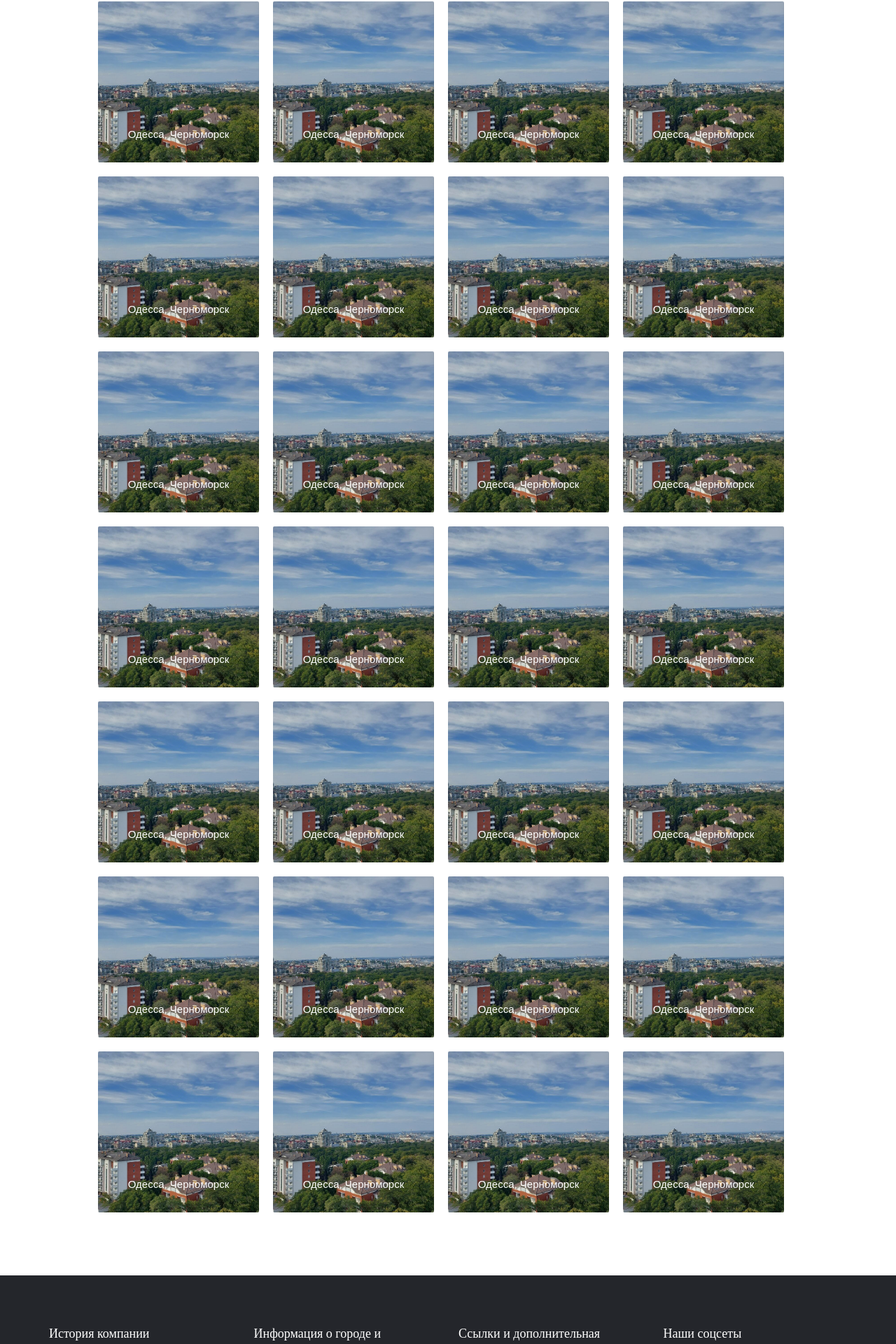
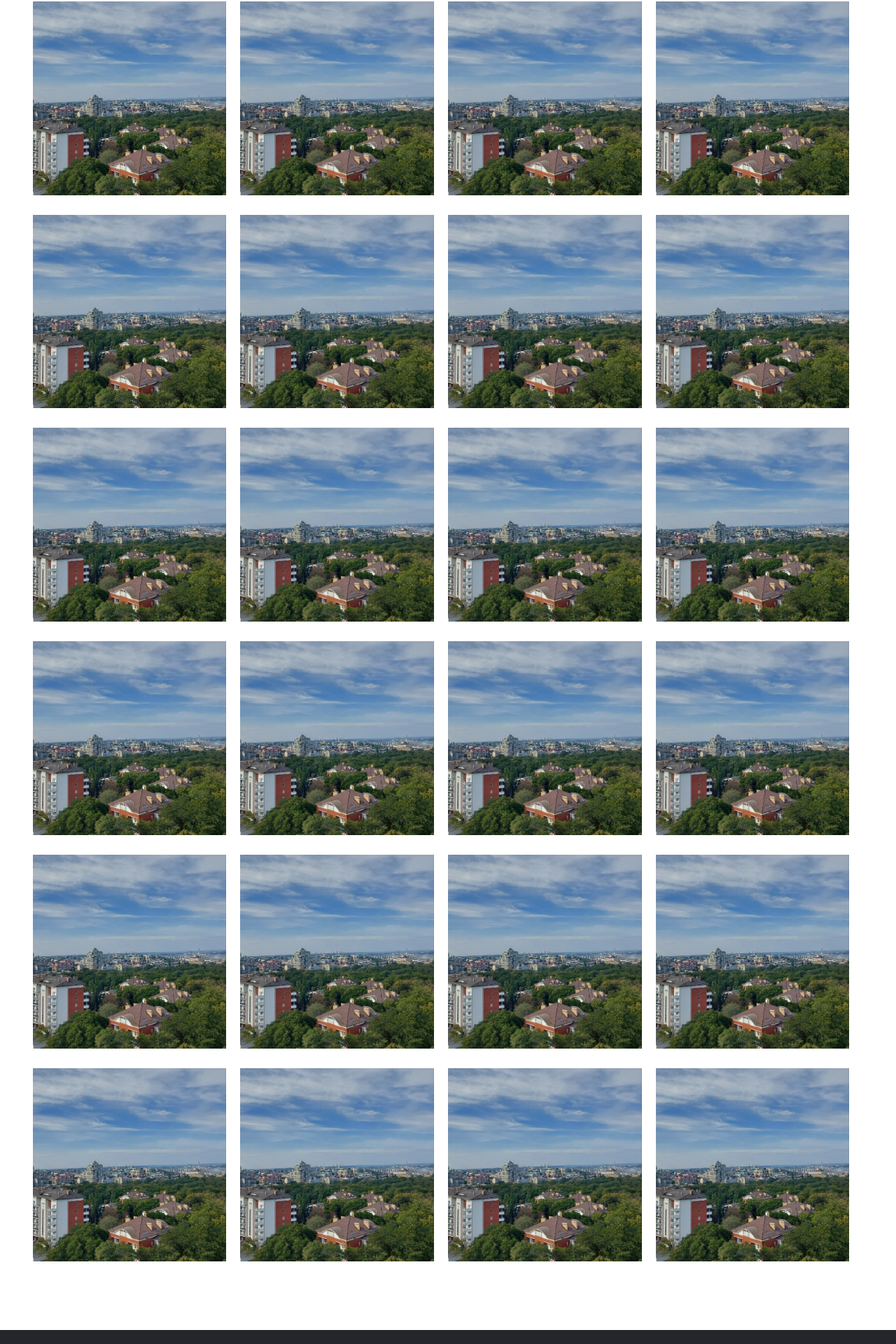
Before and after one commit to AndrewGalkin123/coastline, a React (Create React App) app: page /photogallery in a window 1280 px wide. Shown: the part 195-2115 px from the top of the page at 70% size. Built offline with nearby package versions, Linux system fonts and the light colour scheme.

Commit message:
photogallery hover effect

```diff
--- a/src/pages/PhotoGalleryPage/PhotoGalleryPage.css
+++ b/src/pages/PhotoGalleryPage/PhotoGalleryPage.css
@@ -0,0 +1,119 @@
+.photogallery_item_container {
+    margin: 0 auto;
+    text-align: center;
+  }
+
+.photogallery_item {
+	overflow: hidden;
+	margin: 0;
+	width: 15%;
+    min-height: 250px;
+    min-width: 250px;
+	list-style: none;
+	text-align: center;
+    display: inline-block;
+    margin-bottom: 20px;
+    margin-right: 20px;
+}
+.photogallery_item figure {
+	position: relative;
+	z-index: 1;
+	display: inline-block;
+	overflow: hidden;
+	text-align: center;
+	cursor: pointer;
+}
+.photogallery_item figure img {
+	position: relative;
+	display: block;
+	width: 100%;
+}
+.photogallery_item figure figcaption {
+	padding: 2em;
+	color: #fff;
+
+	-webkit-backface-visibility: hidden;
+	backface-visibility: hidden;
+}
+.photogallery_item figure figcaption::before,
+.photogallery_item figure figcaption::after {
+	pointer-events: none;
+}
+.photogallery_item figure figcaption{
+	position: absolute;
+	top: 0;
+	left: 0;
+	width: 100%;
+	height: 100%;
+}
+
+.photogallery_item figure p {
+	margin: 0;
+}
+.photogallery_item figure p {
+
+	font-size: 16px;
+}
+
+/* Эффект при наведении */
+figure.photogallery_effect figcaption::before {
+	position: absolute;
+	top: 0;
+	left: 0;
+	width: 100%;
+	height: 100%;
+	background: -webkit-linear-gradient(top, rgba(72,76,97,0) 0%, rgba(100, 103, 118, 0.6) 80%);
+	background: linear-gradient(to bottom, rgba(72,76,97,0) 0%, rgba(100, 103, 118, 0.6) 80%);
+	content: '';
+	opacity: 0;
+	-webkit-transform: translate3d(0,50%,0);
+	transform: translate3d(0,50%,0);
+}
+
+figure.photogallery_effect figcaption::before,
+figure.photogallery_effect p {
+	-webkit-transition: opacity 0.35s, -webkit-transform 0.35s;
+	transition: opacity 0.35s, transform 0.35s;
+}
+figure.photogallery_effect p {
+	position: absolute;
+	bottom: 0;
+	left: 0;
+	padding: 2em;
+	width: 100%;
+	opacity: 0;
+	-webkit-transform: translate3d(0,10px,0);
+	transform: translate3d(0,10px,0);
+}
+
+figure.photogallery_effect:hover figcaption::before ,
+figure.photogallery_effect:hover p {
+	opacity: 1;
+	-webkit-transform: translate3d(0,0,0);
+	transform: translate3d(0,0,0);
+}
+
+@media (max-width:1550px) {
+    .photogallery_item {
+        width: 23%;
+    }
+}
+
+@media (max-width:1260px) {
+    .photogallery_item {
+        width: 30%;
+    }
+}
+
+@media (max-width:970px) {
+     .photogallery_item {
+        width: 45%;
+    }
+}
+
+@media (max-width:550px) {
+    .photogallery_item {
+        width: 92%;
+        margin-right: 0;
+    }
+}
--- a/src/pages/PhotoGalleryPage/PhotoGalleryPage.js
+++ b/src/pages/PhotoGalleryPage/PhotoGalleryPage.js
@@ -4,11 +4,9 @@ import Header from "../../components/common/Header/Header";
 import Footer from "../../components/common/Footer/Footer";
 import odessaFerrisWheel from "../../assets/cultureImages/odessa-ferris-wheel.jpg"
 
+
 const PhotoGalleryPage = () => {
     const [windowWidth, setWindowWidth] = useState(window.innerWidth);
-
-
-
 
     useEffect(() => {
         const handleResize = () => {
@@ -53,153 +51,204 @@ const PhotoGalleryPage = () => {
                     borderBottom: "1px solid"
                 }}
             ></hr>
-            <div className="content" style={{ maxWidth: "1900px", top: "30px" }}>
+            <div className="content" style={{ maxWidth: "1650px", top: "30px" }}>
 
                 <div
-                    className="photo_item_container"
+                    className="photogallery_item_container"
                     style={{ position: "relative", marginBottom: "100px" }}
                 >
-                    <a className="photo_item" style={{width: "10%", minHeight: "230px", minWidth: "230px"}}>
-                        <img className="picture" src={odessaFerrisWheel} alt="descent coast" />
-                        <span className="photo_block-item"></span>
-                        <span className="photo_item_title">Одесса, Черноморск</span>
-                    </a>
-                    <a className="photo_item" style={{width: "10%", minHeight: "230px", minWidth: "230px"}}>
-                        <img className="picture" src={odessaFerrisWheel} alt="descent coast" />
-                        <span className="photo_block-item"></span>
-                        <span className="photo_item_title">Одесса, Черноморск</span>
-                    </a>
-                    <a className="photo_item" style={{width: "10%", minHeight: "230px", minWidth: "230px"}}>
-                        <img className="picture" src={odessaFerrisWheel} alt="descent coast" />
-                        <span className="photo_block-item"></span>
-                        <span className="photo_item_title">Одесса, Черноморск</span>
-                    </a>
-                    <a className="photo_item" style={{width: "10%", minHeight: "230px", minWidth: "230px"}}>
-                        <img className="picture" src={odessaFerrisWheel} alt="descent coast" />
-                        <span className="photo_block-item"></span>
-                        <span className="photo_item_title">Одесса, Черноморск</span>
-                    </a>
-                    <a className="photo_item" style={{width: "10%", minHeight: "230px", minWidth: "230px"}}>
-                        <img className="picture" src={odessaFerrisWheel} alt="descent coast" />
-                        <span className="photo_block-item"></span>
-                        <span className="photo_item_title">Одесса, Черноморск</span>
-                    </a>
-                    <a className="photo_item" style={{width: "10%", minHeight: "230px", minWidth: "230px"}}>
-                        <img className="picture" src={odessaFerrisWheel} alt="descent coast" />
-                        <span className="photo_block-item"></span>
-                        <span className="photo_item_title">Одесса, Черноморск</span>
-                    </a>
-                    <a className="photo_item" style={{width: "10%", minHeight: "230px", minWidth: "230px"}}>
-                        <img className="picture" src={odessaFerrisWheel} alt="descent coast" />
-                        <span className="photo_block-item"></span>
-                        <span className="photo_item_title">Одесса, Черноморск</span>
-                    </a>
-                    <a className="photo_item" style={{width: "10%", minHeight: "230px", minWidth: "230px"}}>
-                        <img className="picture" src={odessaFerrisWheel} alt="descent coast" />
-                        <span className="photo_block-item"></span>
-                        <span className="photo_item_title">Одесса, Черноморск</span>
-                    </a>
-                    <a className="photo_item" style={{width: "10%", minHeight: "230px", minWidth: "230px"}}>
-                        <img className="picture" src={odessaFerrisWheel} alt="descent coast" />
-                        <span className="photo_block-item"></span>
-                        <span className="photo_item_title">Одесса, Черноморск</span>
-                    </a>
-                    <a className="photo_item" style={{width: "10%", minHeight: "230px", minWidth: "230px"}}>
-                        <img className="picture" src={odessaFerrisWheel} alt="descent coast" />
-                        <span className="photo_block-item"></span>
-                        <span className="photo_item_title">Одесса, Черноморск</span>
-                    </a>
-                    <a className="photo_item" style={{width: "10%", minHeight: "230px", minWidth: "230px"}}>
-                        <img className="picture" src={odessaFerrisWheel} alt="descent coast" />
-                        <span className="photo_block-item"></span>
-                        <span className="photo_item_title">Одесса, Черноморск</span>
-                    </a>
-                    <a className="photo_item" style={{width: "10%", minHeight: "230px", minWidth: "230px"}}>
-                        <img className="picture" src={odessaFerrisWheel} alt="descent coast" />
-                        <span className="photo_block-item"></span>
-                        <span className="photo_item_title">Одесса, Черноморск</span>
-                    </a>
-                    <a className="photo_item" style={{width: "10%", minHeight: "230px", minWidth: "230px"}}>
-                        <img className="picture" src={odessaFerrisWheel} alt="descent coast" />
-                        <span className="photo_block-item"></span>
-                        <span className="photo_item_title">Одесса, Черноморск</span>
-                    </a>
-                    <a className="photo_item" style={{width: "10%", minHeight: "230px", minWidth: "230px"}}>
-                        <img className="picture" src={odessaFerrisWheel} alt="descent coast" />
-                        <span className="photo_block-item"></span>
-                        <span className="photo_item_title">Одесса, Черноморск</span>
-                    </a>
-                    <a className="photo_item" style={{width: "10%", minHeight: "230px", minWidth: "230px"}}>
-                        <img className="picture" src={odessaFerrisWheel} alt="descent coast" />
-                        <span className="photo_block-item"></span>
-                        <span className="photo_item_title">Одесса, Черноморск</span>
-                    </a>
-                    <a className="photo_item" style={{width: "10%", minHeight: "230px", minWidth: "230px"}}>
-                        <img className="picture" src={odessaFerrisWheel} alt="descent coast" />
-                        <span className="photo_block-item"></span>
-                        <span className="photo_item_title">Одесса, Черноморск</span>
-                    </a>
-                    <a className="photo_item" style={{width: "10%", minHeight: "230px", minWidth: "230px"}}>
-                        <img className="picture" src={odessaFerrisWheel} alt="descent coast" />
-                        <span className="photo_block-item"></span>
-                        <span className="photo_item_title">Одесса, Черноморск</span>
-                    </a>
-                    <a className="photo_item" style={{width: "10%", minHeight: "230px", minWidth: "230px"}}>
-                        <img className="picture" src={odessaFerrisWheel} alt="descent coast" />
-                        <span className="photo_block-item"></span>
-                        <span className="photo_item_title">Одесса, Черноморск</span>
-                    </a>
-                    <a className="photo_item" style={{width: "10%", minHeight: "230px", minWidth: "230px"}}>
-                        <img className="picture" src={odessaFerrisWheel} alt="descent coast" />
-                        <span className="photo_block-item"></span>
-                        <span className="photo_item_title">Одесса, Черноморск</span>
-                    </a>
-                    <a className="photo_item" style={{width: "10%", minHeight: "230px", minWidth: "230px"}}>
-                        <img className="picture" src={odessaFerrisWheel} alt="descent coast" />
-                        <span className="photo_block-item"></span>
-                        <span className="photo_item_title">Одесса, Черноморск</span>
-                    </a>
-                    <a className="photo_item" style={{width: "10%", minHeight: "230px", minWidth: "230px"}}>
-                        <img className="picture" src={odessaFerrisWheel} alt="descent coast" />
-                        <span className="photo_block-item"></span>
-                        <span className="photo_item_title">Одесса, Черноморск</span>
-                    </a>
-                    <a className="photo_item" style={{width: "10%", minHeight: "230px", minWidth: "230px"}}>
-                        <img className="picture" src={odessaFerrisWheel} alt="descent coast" />
-                        <span className="photo_block-item"></span>
-                        <span className="photo_item_title">Одесса, Черноморск</span>
-                    </a>
-                    <a className="photo_item" style={{width: "10%", minHeight: "230px", minWidth: "230px"}}>
-                        <img className="picture" src={odessaFerrisWheel} alt="descent coast" />
-                        <span className="photo_block-item"></span>
-                        <span className="photo_item_title">Одесса, Черноморск</span>
-                    </a>
-                    <a className="photo_item" style={{width: "10%", minHeight: "230px", minWidth: "230px"}}>
-                        <img className="picture" src={odessaFerrisWheel} alt="descent coast" />
-                        <span className="photo_block-item"></span>
-                        <span className="photo_item_title">Одесса, Черноморск</span>
-                    </a>
-                    <a className="photo_item" style={{width: "10%", minHeight: "230px", minWidth: "230px"}}>
-                        <img className="picture" src={odessaFerrisWheel} alt="descent coast" />
-                        <span className="photo_block-item"></span>
-                        <span className="photo_item_title">Одесса, Черноморск</span>
-                    </a>
-                    <a className="photo_item" style={{width: "10%", minHeight: "230px", minWidth: "230px"}}>
-                        <img className="picture" src={odessaFerrisWheel} alt="descent coast" />
-                        <span className="photo_block-item"></span>
-                        <span className="photo_item_title">Одесса, Черноморск</span>
-                    </a>
-                    <a className="photo_item" style={{width: "10%", minHeight: "230px", minWidth: "230px"}}>
-                        <img className="picture" src={odessaFerrisWheel} alt="descent coast" />
-                        <span className="photo_block-item"></span>
-                        <span className="photo_item_title">Одесса, Черноморск</span>
-                    </a>
-                    <a className="photo_item" style={{width: "10%", minHeight: "230px", minWidth: "230px"}}>
-                        <img className="picture" src={odessaFerrisWheel} alt="descent coast" />
-                        <span className="photo_block-item"></span>
-                        <span className="photo_item_title">Одесса, Черноморск</span>
-                    </a>
-
+                    <div class="photogallery_item">
+                        <figure class="photogallery_effect">
+                            <img src={odessaFerrisWheel} alt="odessaferriswheel" />
+                            <figcaption>
+                                <p>Одесса, Колесо Обозрения</p>
+                            </figcaption>
+                        </figure>
+                    </div>
+                    <div class="photogallery_item">
+                        <figure class="photogallery_effect">
+                            <img src={odessaFerrisWheel} alt="odessaferriswheel" />
+                            <figcaption>
+                                <p>Одесса, Колесо Обозрения</p>
+                            </figcaption>
+                        </figure>
+                    </div>
+                    <div class="photogallery_item">
+                        <figure class="photogallery_effect">
+                            <img src={odessaFerrisWheel} alt="odessaferriswheel" />
+                            <figcaption>
+                                <p>Одесса, Колесо Обозрения</p>
+                            </figcaption>
+                        </figure>
+                    </div>
+                    <div class="photogallery_item">
+                        <figure class="photogallery_effect">
+                            <img src={odessaFerrisWheel} alt="odessaferriswheel" />
+                            <figcaption>
+                                <p>Одесса, Колесо Обозрения</p>
+                            </figcaption>
+                        </figure>
+                    </div>
+                    <div class="photogallery_item">
+                        <figure class="photogallery_effect">
+                            <img src={odessaFerrisWheel} alt="odessaferriswheel" />
+                            <figcaption>
+                                <p>Одесса, Колесо Обозрения</p>
+                            </figcaption>
+                        </figure>
+                    </div>
+                    <div class="photogallery_item">
+                        <figure class="photogallery_effect">
+                            <img src={odessaFerrisWheel} alt="odessaferriswheel" />
+                            <figcaption>
+                                <p>Одесса, Колесо Обозрения</p>
+                            </figcaption>
+                        </figure>
+                    </div>
+                    <div class="photogallery_item">
+                        <figure class="photogallery_effect">
+                            <img src={odessaFerrisWheel} alt="odessaferriswheel" />
+                            <figcaption>
+                                <p>Одесса, Колесо Обозрения</p>
+                            </figcaption>
+                        </figure>
+                    </div>
+                    <div class="photogallery_item">
+                        <figure class="photogallery_effect">
+                            <img src={odessaFerrisWheel} alt="odessaferriswheel" />
+                            <figcaption>
+                                <p>Одесса, Колесо Обозрения</p>
+                            </figcaption>
+                        </figure>
+                    </div>
+                    <div class="photogallery_item">
+                        <figure class="photogallery_effect">
+                            <img src={odessaFerrisWheel} alt="odessaferriswheel" />
+                            <figcaption>
+                                <p>Одесса, Колесо Обозрения</p>
+                            </figcaption>
+                        </figure>
+                    </div>
+                    <div class="photogallery_item">
+                        <figure class="photogallery_effect">
+                            <img src={odessaFerrisWheel} alt="odessaferriswheel" />
+                            <figcaption>
+                                <p>Одесса, Колесо Обозрения</p>
+                            </figcaption>
+                        </figure>
+                    </div>
+                    <div class="photogallery_item">
+                        <figure class="photogallery_effect">
+                            <img src={odessaFerrisWheel} alt="odessaferriswheel" />
+                            <figcaption>
+                                <p>Одесса, Колесо Обозрения</p>
+                            </figcaption>
+                        </figure>
+                    </div>
+                    <div class="photogallery_item">
+                        <figure class="photogallery_effect">
+                            <img src={odessaFerrisWheel} alt="odessaferriswheel" />
+                            <figcaption>
+                                <p>Одесса, Колесо Обозрения</p>
+                            </figcaption>
+                        </figure>
+                    </div>
+                    <div class="photogallery_item">
+                        <figure class="photogallery_effect">
+                            <img src={odessaFerrisWheel} alt="odessaferriswheel" />
+                            <figcaption>
+                                <p>Одесса, Колесо Обозрения</p>
+                            </figcaption>
+                        </figure>
+                    </div>
+                    <div class="photogallery_item">
+                        <figure class="photogallery_effect">
+                            <img src={odessaFerrisWheel} alt="odessaferriswheel" />
+                            <figcaption>
+                                <p>Одесса, Колесо Обозрения</p>
+                            </figcaption>
+                        </figure>
+                    </div>
+                    <div class="photogallery_item">
+                        <figure class="photogallery_effect">
+                            <img src={odessaFerrisWheel} alt="odessaferriswheel" />
+                            <figcaption>
+                                <p>Одесса, Колесо Обозрения</p>
+                            </figcaption>
+                        </figure>
+                    </div>
+                    <div class="photogallery_item">
+                        <figure class="photogallery_effect">
+                            <img src={odessaFerrisWheel} alt="odessaferriswheel" />
+                            <figcaption>
+                                <p>Одесса, Колесо Обозрения</p>
+                            </figcaption>
+                        </figure>
+                    </div>
+                    <div class="photogallery_item">
+                        <figure class="photogallery_effect">
+                            <img src={odessaFerrisWheel} alt="odessaferriswheel" />
+                            <figcaption>
+                                <p>Одесса, Колесо Обозрения</p>
+                            </figcaption>
+                        </figure>
+                    </div>
+                    <div class="photogallery_item">
+                        <figure class="photogallery_effect">
+                            <img src={odessaFerrisWheel} alt="odessaferriswheel" />
+                            <figcaption>
+                                <p>Одесса, Колесо Обозрения</p>
+                            </figcaption>
+                        </figure>
+                    </div>
+                    <div class="photogallery_item">
+                        <figure class="photogallery_effect">
+                            <img src={odessaFerrisWheel} alt="odessaferriswheel" />
+                            <figcaption>
+                                <p>Одесса, Колесо Обозрения</p>
+                            </figcaption>
+                        </figure>
+                    </div>
+                    <div class="photogallery_item">
+                        <figure class="photogallery_effect">
+                            <img src={odessaFerrisWheel} alt="odessaferriswheel" />
+                            <figcaption>
+                                <p>Одесса, Колесо Обозрения</p>
+                            </figcaption>
+                        </figure>
+                    </div>
+                    <div class="photogallery_item">
+                        <figure class="photogallery_effect">
+                            <img src={odessaFerrisWheel} alt="odessaferriswheel" />
+                            <figcaption>
+                                <p>Одесса, Колесо Обозрения</p>
+                            </figcaption>
+                        </figure>
+                    </div>
+                    <div class="photogallery_item">
+                        <figure class="photogallery_effect">
+                            <img src={odessaFerrisWheel} alt="odessaferriswheel" />
+                            <figcaption>
+                                <p>Одесса, Колесо Обозрения</p>
+                            </figcaption>
+                        </figure>
+                    </div>
+                    <div class="photogallery_item">
+                        <figure class="photogallery_effect">
+                            <img src={odessaFerrisWheel} alt="odessaferriswheel" />
+                            <figcaption>
+                                <p>Одесса, Колесо Обозрения</p>
+                            </figcaption>
+                        </figure>
+                    </div>
+                    <div class="photogallery_item">
+                        <figure class="photogallery_effect">
+                            <img src={odessaFerrisWheel} alt="odessaferriswheel" />
+                            <figcaption>
+                                <p>Одесса, Колесо Обозрения</p>
+                            </figcaption>
+                        </figure>
+                    </div>
                 </div>
 
 
```
